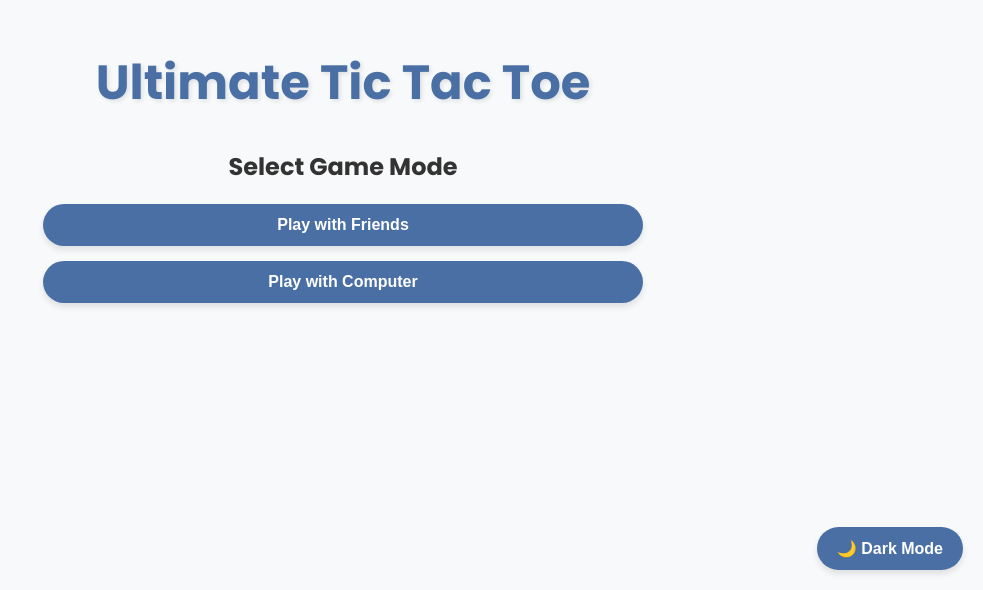
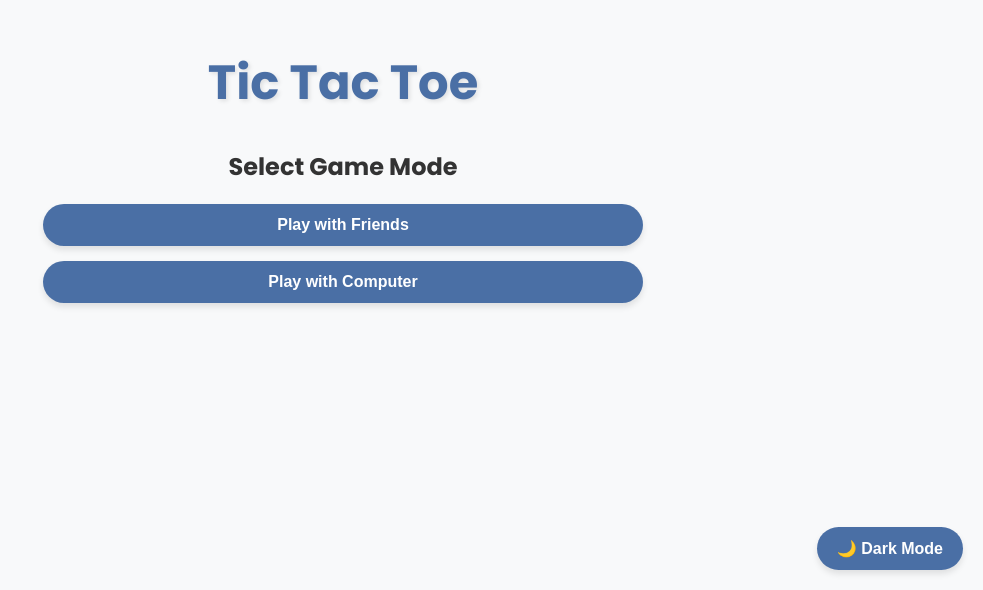
Before and after one commit to Hari03750/PRODIGY_WD_3, a plain HTML site: page index.html in a window 1280 px wide. Shown: the part 210-800 px from the top of the page, without its empty margins (297-1280 px from the left). Drawn offline with nearby package versions, Linux system fonts and the light colour scheme.

Commit message:
Update index.html

```diff
--- a/index.html
+++ b/index.html
@@ -3,14 +3,14 @@
 <head>
     <meta charset="UTF-8">
     <meta name="viewport" content="width=device-width, initial-scale=1.0">
-    <title>Ultimate Tic Tac Toe</title>
+    <title>Tic Tac Toe</title>
     <link rel="stylesheet" href="style.css">
     <link href="https://fonts.googleapis.com/css2?family=Poppins:wght@400;600;700&display=swap" rel="stylesheet">
     <link rel="stylesheet" href="https://cdnjs.cloudflare.com/ajax/libs/animate.css/4.1.1/animate.min.css">
 </head>
 <body>
     <div class="container">
-        <h1 class="title animate__animated animate__bounceIn">Ultimate Tic Tac Toe</h1>
+        <h1 class="title animate__animated animate__bounceIn">Tic Tac Toe</h1>
 
         <div class="mode-selection animate__animated animate__fadeIn">
             <h2>Select Game Mode</h2>
```
